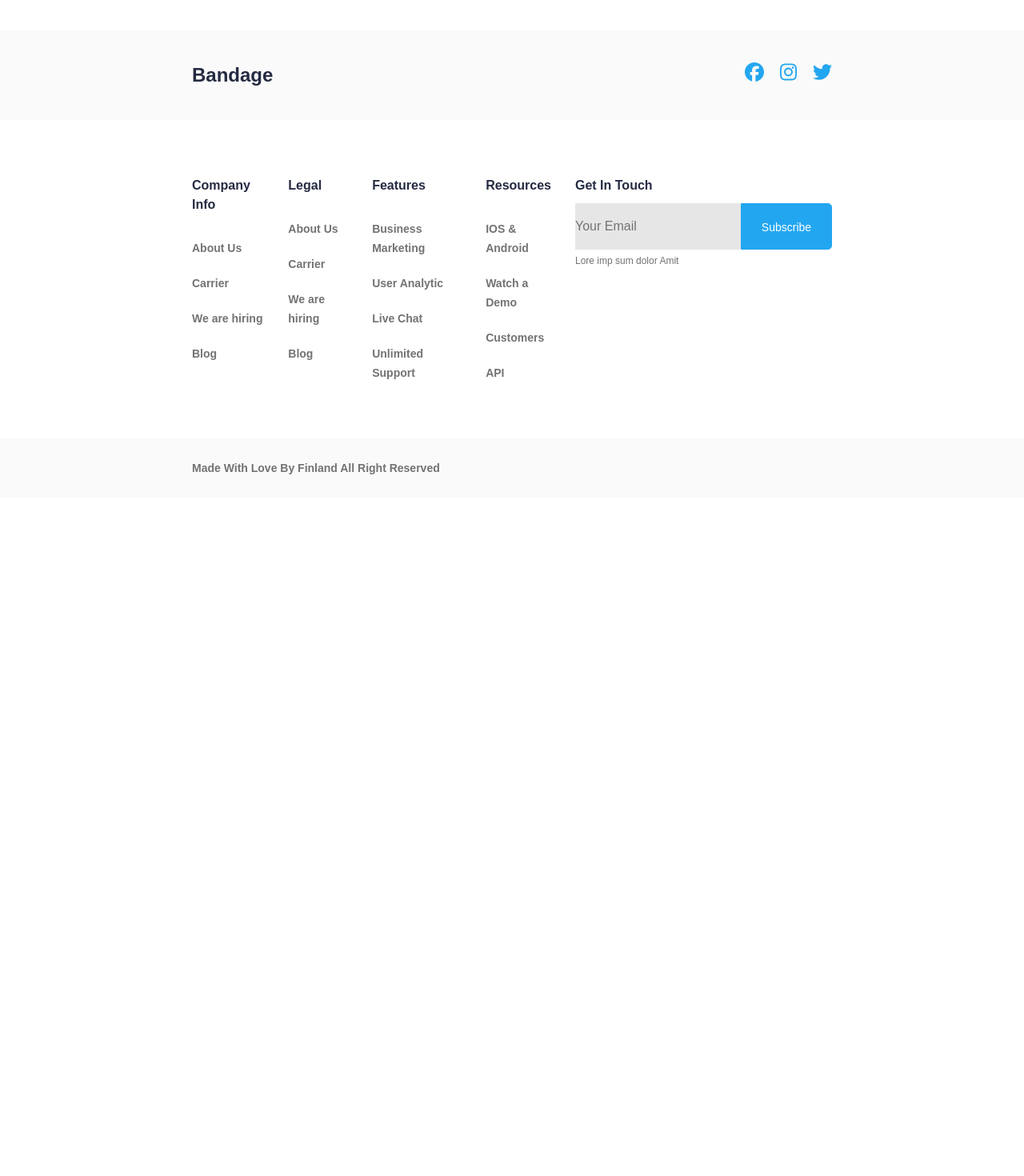
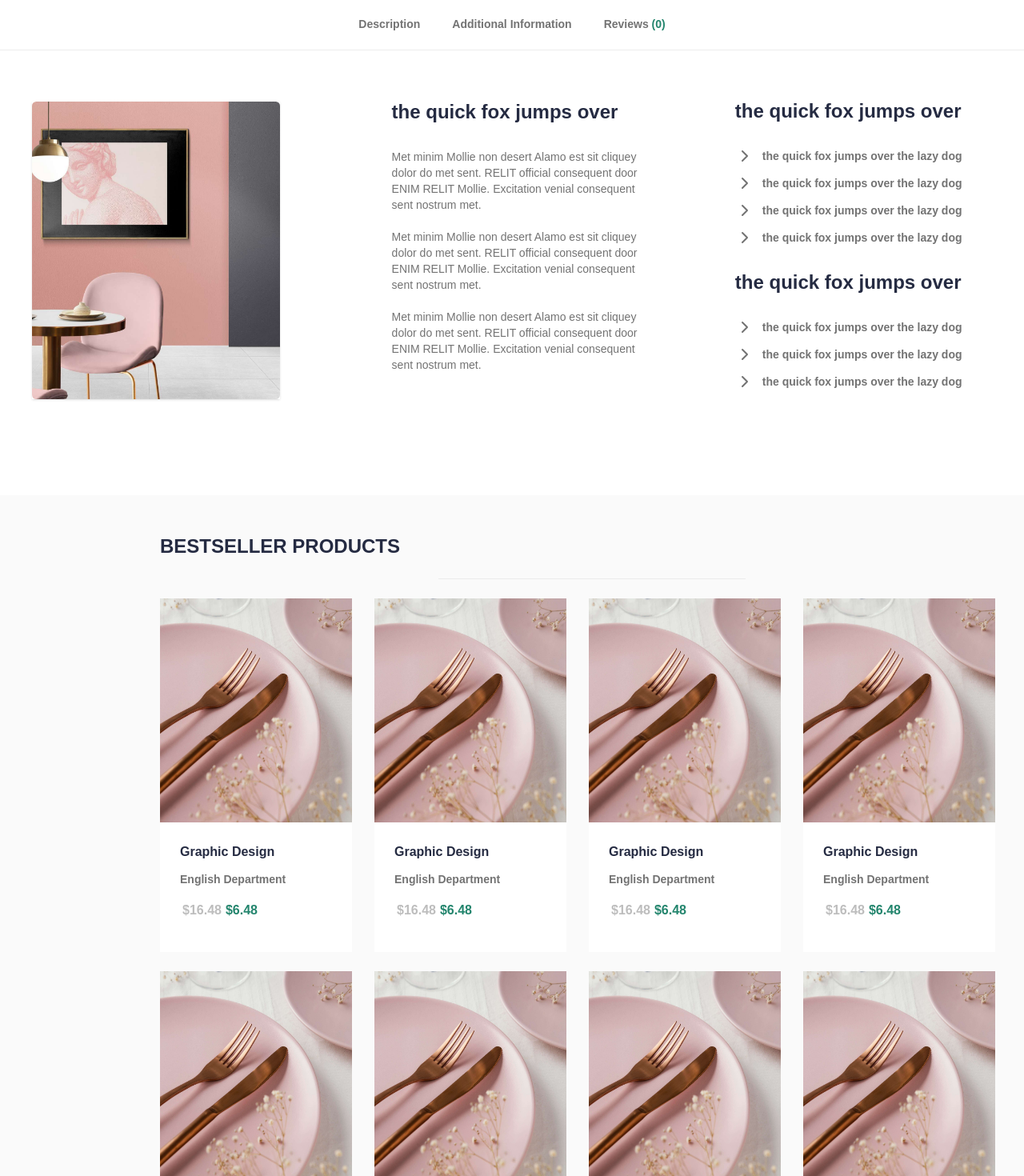
Before and after one commit to kaanarslann/E-Commerce, a React (Vite) app: page /product in a window 1280 px wide. Shown: the part 820-2290 px from the top of the page at 80% size. Before the commit the page ends 1442 px from the top, so only its background shows below. Built offline with nearby package versions, Linux system fonts and the light colour scheme.

Commit message:
adds productdetail & bestsellerproduct components

```diff
--- /dev/null
+++ b/src/components/BestSellerProduct.jsx
@@ -0,0 +1,19 @@
+import bestsellerProductImg from "../assets/bestsellerproduct.jpg";
+
+export default function BestSellerProduct() {
+    return (
+        <section className="bestseller-product-main flex flex-col">
+            <div className="bestseller-product-image">
+                <img src={bestsellerProductImg} className="w-[21.75rem] h-[26.688rem] md:w-[15rem] md:h-[17.5rem]"/>
+            </div>
+            <div className="bestseller-product-info flex flex-col px-[1.563rem] pt-[1.563rem] pb-[2.188rem] gap-2.5 bg-white">
+                <h5 className="text-[#252B42] text-base font-bold leading-6">Graphic Design</h5>
+                <span className="text-[#737373] text-sm font-bold leading-6">English Department</span>
+                <div className="prices flex py-[0.313rem] px-[0.188rem] gap-[0.313rem] text-base leading-6 font-bold">
+                    <span className="text-[#BDBDBD]">$16.48</span>
+                    <span className="text-[#23856D]">$6.48</span>
+                </div>
+            </div>
+        </section>
+    );
+}
--- /dev/null
+++ b/src/components/BestSellerProducts.jsx
@@ -0,0 +1,24 @@
+import BestSellerProduct from "./BestSellerProduct";
+
+export default function BestSellerProducts() {
+    return (
+        <section className="bestseller-products-main bg-[#FAFAFA] flex flex-col py-12 gap-6 md:pl-50">
+            <h3 className="text-[#252B42] text-2xl font-bold leading-8 text-center md:text-start">BESTSELLER PRODUCTS</h3>
+            <div className="bestseller-products">
+                <div className="border border-t-[#ECECEC] border-r-0 border-l-0 border-b-0 w-96 mx-auto mb-6"></div>
+                <div className="bestseller-products-row flex flex-col gap-7 items-center md:flex-row pb-6">
+                    <BestSellerProduct />
+                    <BestSellerProduct />
+                    <BestSellerProduct />
+                    <BestSellerProduct />
+                </div>
+                <div className="bestseller-products-row hidden md:flex gap-7 items-center">
+                    <BestSellerProduct />
+                    <BestSellerProduct />
+                    <BestSellerProduct />
+                    <BestSellerProduct />
+                </div>
+            </div>
+        </section>
+    );
+}
--- /dev/null
+++ b/src/components/ProductDescription.jsx
@@ -0,0 +1,49 @@
+import {Link} from "react-router-dom";
+
+import descriptionImg from "../assets/descriptionimg.jpg";
+import { ChevronRight } from "lucide-react";
+
+export default function ProductDescription() {
+    return (
+        <section className="product-description-main flex flex-col items-center">
+            <div className="description-navbar my-5">
+                <nav className="text-[#737373] text-sm font-bold leading-6 flex justify-between gap-10">
+                    <Link>Description</Link>
+                    <Link>Additional Information</Link>
+                    <Link>Reviews <span className="text-[#23856D]">(0)</span></Link>
+                </nav>
+            </div>
+            <div className="product-description flex flex-col md:flex-row md:items-center pt-6 pb-20 border border-t-[#ECECEC] border-l-0 border-r-0 border-b-0 md:gap-25">
+                <div className="image ml-10 shadow">
+                    <img src={descriptionImg} className="rounded-[0.337rem] w-[20rem] md:w-[19.75] h-[17rem] md:h-[23.25rem] object-cover object-center"/>
+                </div>
+                <div className="description-texts flex flex-col py-6 gap-[1.875rem] mx-10 w-[20.75rem] h-[28.25rem] md:h-[26.688rem] md:py-6">
+                    <h3 className="text-[#252B42] text-2xl font-bold leading-8">the quick fox jumps over</h3>
+                    <p className="text-[#737373] text-sm leading-5">Met minim Mollie non desert Alamo est sit cliquey dolor do met sent. RELIT official consequent door ENIM RELIT Mollie. Excitation venial consequent sent nostrum met.<br/><br/>
+                        Met minim Mollie non desert Alamo est sit cliquey dolor do met sent. RELIT official consequent door ENIM RELIT Mollie. Excitation venial consequent sent nostrum met.<br/><br/>
+                        Met minim Mollie non desert Alamo est sit cliquey dolor do met sent. RELIT official consequent door ENIM RELIT Mollie. Excitation venial consequent sent nostrum met.
+                    </p>
+                </div>
+                <div className="description-lists flex flex-col mx-10 w-[20.75rem] h-[28.25rem] md:py-9 md:ml-[-2rem]">
+                    <div className="list flex flex-col gap-7">
+                        <h3 className="text-[#252B42] text-2xl font-bold leading-8">the quick fox jumps over</h3>
+                        <ul className="text-[#737373] text-sm font-bold leading-6 list-none] flex flex-col gap-2.5 mb-7">
+                            <li className="flex gap-2.5"><ChevronRight />the quick fox jumps over the lazy dog</li>
+                            <li className="flex gap-2.5"><ChevronRight />the quick fox jumps over the lazy dog</li>
+                            <li className="flex gap-2.5"><ChevronRight />the quick fox jumps over the lazy dog</li>
+                            <li className="flex gap-2.5"><ChevronRight />the quick fox jumps over the lazy dog</li>
+                        </ul>
+                    </div>
+                    <div className="list flex flex-col gap-7">
+                        <h3 className="text-[#252B42] text-2xl font-bold leading-8">the quick fox jumps over</h3>
+                        <ul className="text-[#737373] text-sm font-bold leading-6 list-none] flex flex-col gap-2.5">
+                            <li className="flex gap-2.5"><ChevronRight />the quick fox jumps over the lazy dog</li>
+                            <li className="flex gap-2.5"><ChevronRight />the quick fox jumps over the lazy dog</li>
+                            <li className="flex gap-2.5"><ChevronRight />the quick fox jumps over the lazy dog</li>
+                        </ul>
+                    </div>
+                </div>
+            </div>
+        </section>
+    );
+}
--- a/src/pages/ProductDetail.jsx
+++ b/src/pages/ProductDetail.jsx
@@ -1,9 +1,13 @@
+import BestSellerProducts from "../components/BestSellerProducts";
 import Product from "../components/Product";
+import ProductDescription from "../components/ProductDescription";
 
 export default function ProductDetail() {
     return (
         <section className="product-detail">
             <Product />
+            <ProductDescription />
+            <BestSellerProducts />
         </section>
     );
 }
```
Also changed, not shown: src/assets/bestsellerproduct.jpg (added), src/assets/descriptionimg.jpg (added).
